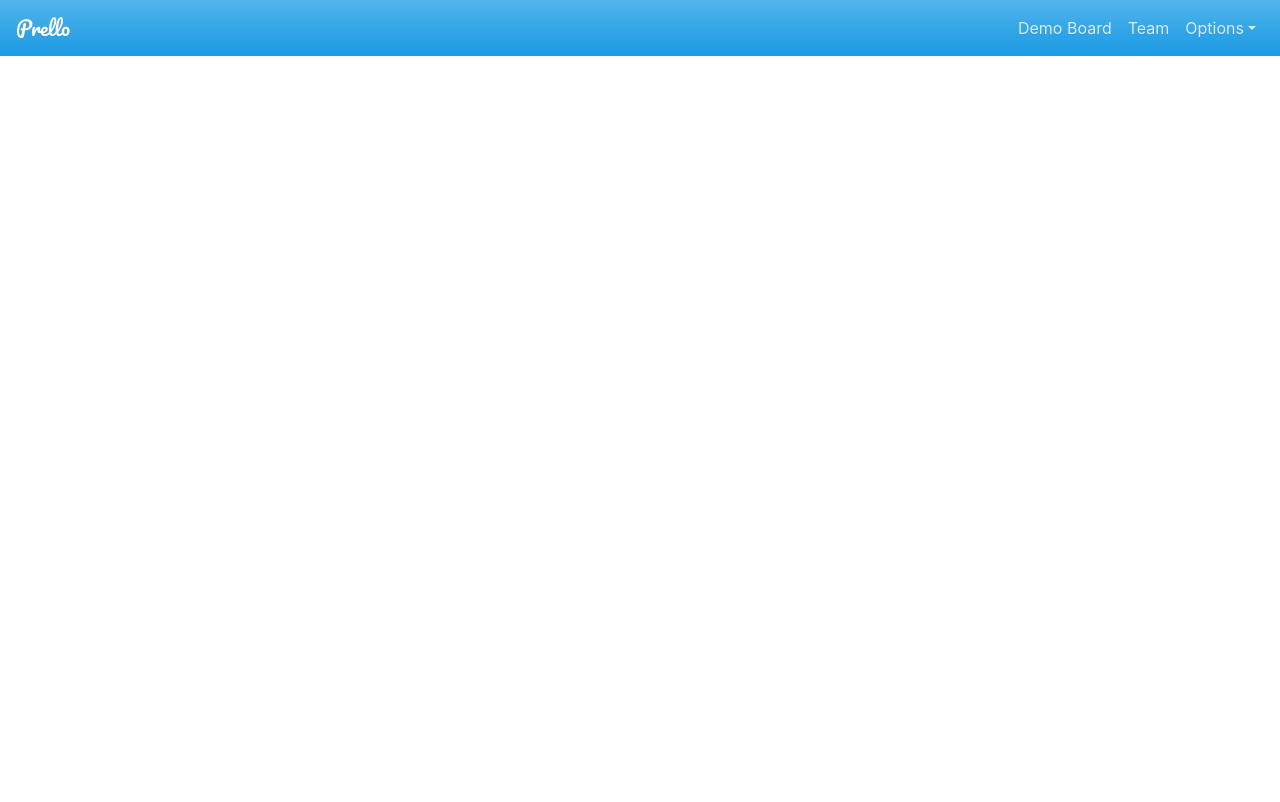
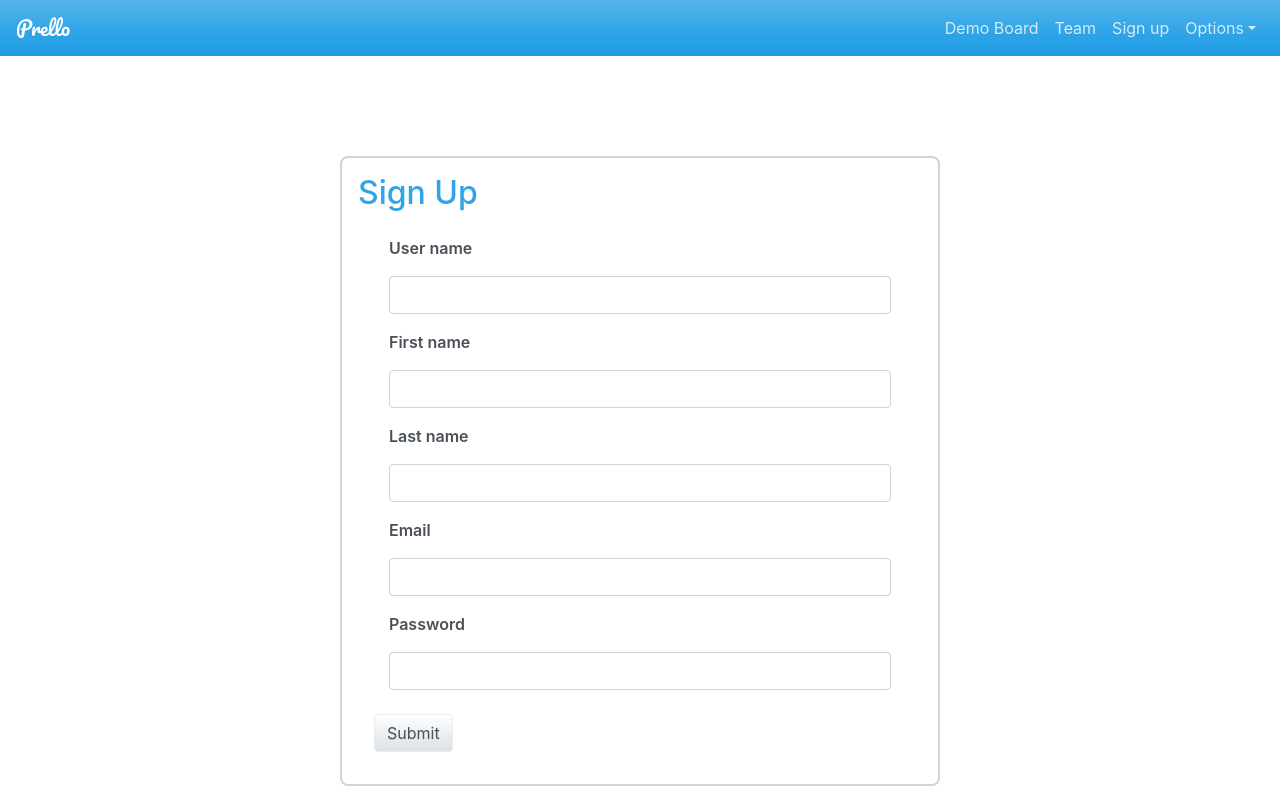
Before and after one commit to hardcoded/PrellOne-client, a React (Create React App) app: page /signUp in a window 1280 px wide. Built offline with nearby package versions, Linux system fonts and the light colour scheme.

Commit message:
[add] sign up form with redux-form

```diff
--- a/src/components/App.js
+++ b/src/components/App.js
@@ -2,6 +2,7 @@ import React from 'react'
 import AppNav from '../containers/AppNav.container'
 import Board from '../containers/Board.container'
 import Home from '../containers/Home.container'
+import SignUp from '../containers/SignUp.container'
 import { Switch, Route } from 'react-router-dom'
 import TeamsManager from '../containers/TeamsManager.container';
 
@@ -12,6 +13,7 @@ const App = () => (
       <Route exact path='/' component={Home}/>
       <Route path='/board/:boardId' component={Board}/>
       <Route path='/team' component={TeamsManager}/>
+      <Route path='/signUp' component={SignUp}/>
       </Switch>
     </div>
   )
--- a/src/components/AppNav.js
+++ b/src/components/AppNav.js
@@ -25,6 +25,9 @@ const AppNav = ({isOpen, open }) => {
               </NavItem>
               <NavItem>
                 <Link className="nav-link" to="/team">Team</Link>
+              </NavItem>
+              <NavItem>
+                <Link className="nav-link" to="/signUp">Sign up</Link>
               </NavItem>
               <UncontrolledDropdown nav inNavbar>
                 <DropdownToggle nav caret>
--- a/src/components/Home.js
+++ b/src/components/Home.js
@@ -1,6 +1,6 @@
 import React from 'react';
 import { Link } from 'react-router-dom'
-import { Container, Jumbotron, Row, Card, CardBody,
+import { Container, Row, Card, CardBody,
     CardTitle, Col} from 'reactstrap'
 import PropTypes from  'prop-types'
 import AddBoard from '../containers/AddBoard.container'
--- a/src/components/SignUp.js
+++ b/src/components/SignUp.js
@@ -1,6 +1,6 @@
 import React from 'react';
 import {Field, reduxForm} from 'redux-form' ;
-import {Container, Form, FormGroup, Input, Button} from 'reactstrap'
+import {Container, Input, Button, Col, Form, FormGroup, Label} from 'reactstrap'
 import PropTypes from  'prop-types'
 
 const SignUp = ({handleSubmit}) => {
@@ -23,49 +23,60 @@ const SignUp = ({handleSubmit}) => {
   )
 
   return (
-    <Container>
-      <Form onSubmit={() => handleSubmit()}>
+    <Container className="SignUpForm">
+    <h2>Sign Up</h2>
+      <Form className="form" onSubmit={() => handleSubmit()}>
+      <Col>
       <FormGroup>
+      <Label>User name</Label>
           <Field
             name='userName'
             type="text"
             component={renderField}
-            label="Username"
           />
           </FormGroup>
+          </Col>
+          <Col>
           <FormGroup>
+          <Label>First name</Label>
           <Field
             name='firstName'
             type="text"
             component={renderField}
-            label="First name"
           />
           </FormGroup>
+          </Col>
+          <Col>
           <FormGroup>
+            <Label>Last name</Label>
           <Field
             name='lastName'
             type="text"
             component={renderField}
-            label="Last name"
           />
           </FormGroup>
+          </Col>
+          <Col>
           <FormGroup>
+            <Label>Email</Label>
           <Field
             name='email'
             type="email"
             component={renderField}
-            label="E-mail"
           />
           </FormGroup>
+          </Col>
+          <Col>
           <FormGroup>
+            <Label>Password</Label>
           <Field
             name='password'
             type="password"
             component={renderField}
-            label="Password"
           />
           </FormGroup>
-        <Button fluid type='submit'>Submit</Button>
+          </Col>
+        <Button type='submit' className="mt-2" >Submit</Button>
       </Form>
     </Container>
   );
--- a/src/main.scss
+++ b/src/main.scss
@@ -17,3 +17,25 @@
     }
 
   }
+
+  .form {
+    padding: 1em;
+  }
+
+  label {
+    display: flex;
+    font-weight: 600;
+  }
+
+  .SignUpForm {
+    text-align: left;
+    padding: 1em;
+    margin: 1em;
+    border: 2px solid #d3d3d3;
+    border-radius: .5em;
+    vertical-align: middle;
+    margin-left: auto;
+    margin-right: auto;
+    width: 600px;
+    margin-top: 100px;
+  }
--- a/src/reducers/index.js
+++ b/src/reducers/index.js
@@ -12,6 +12,8 @@ import reducerAddBoard from './addBoard.reducer'
 import reducerTeamsManager from './teamsManager.reducer'
 import reducerTeam from './team.reducer'
 import reducerAddTeam from './addTeam.reducer'
+import { reducer as formReducer } from 'redux-form';
+
 export default combineReducers({
     reducerCardPrello,
     reducerBoard,
@@ -25,6 +27,7 @@ export default combineReducers({
     reducerAddBoard,
     reducerTeamsManager,
     reducerTeam,
-    reducerAddTeam
+    reducerAddTeam,
+    form: formReducer
 
 })
```
Lines whose indentation alone changed are shown as unchanged.
